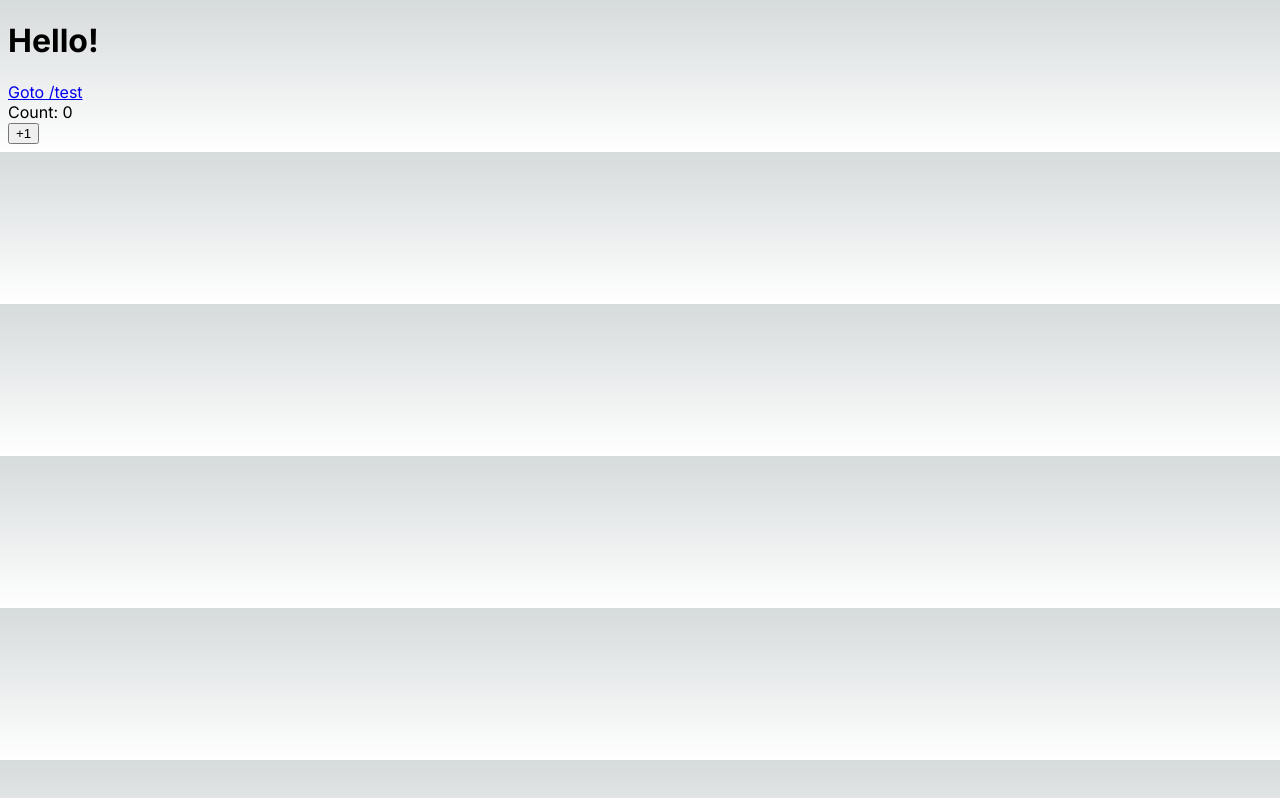
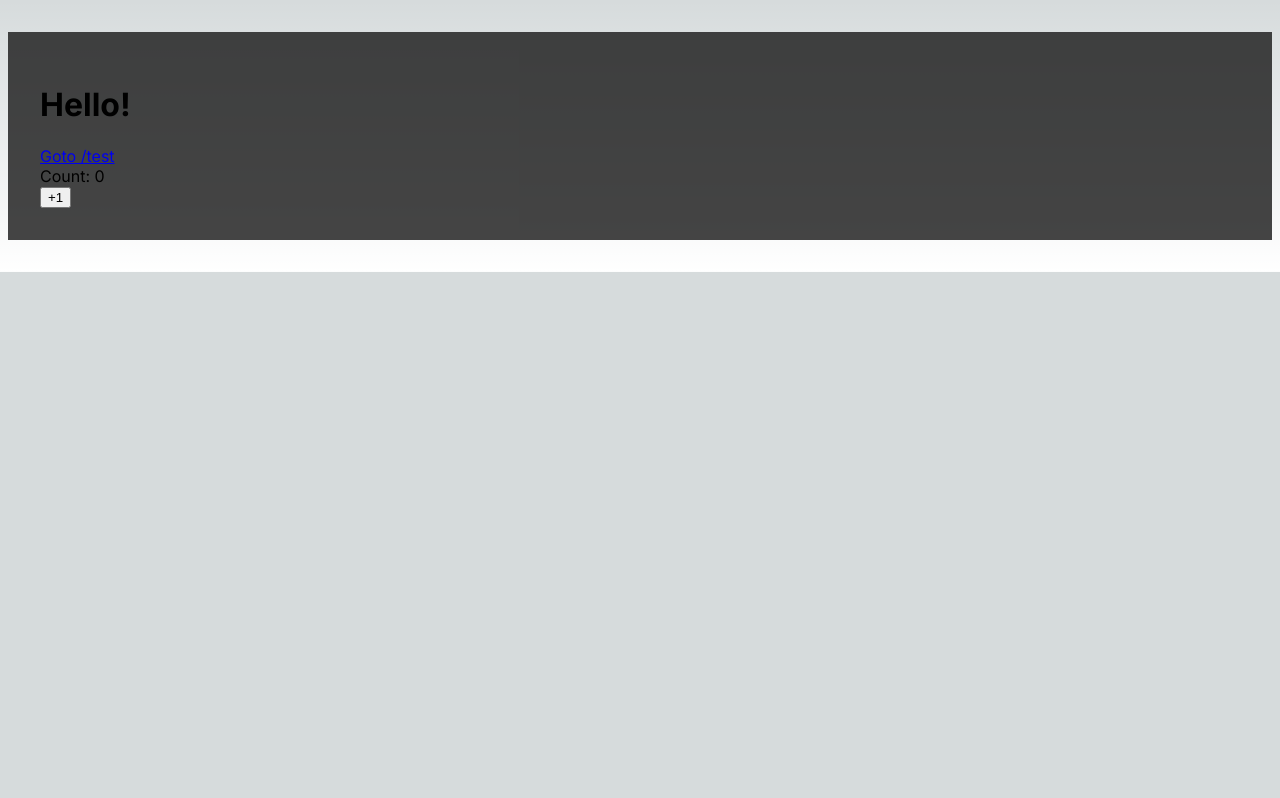
Before and after one commit to jamilettel/portfolio, a Next.js app: page / in a window 1280 px wide. Built offline with nearby package versions, Linux system fonts and the light colour scheme.

Commit message:
:sparkles: Basic page transition system OK

```diff
--- a/src/app/globals.css
+++ b/src/app/globals.css
@@ -1,4 +1,3 @@
-
 :root {
   --foreground-rgb: 0, 0, 0;
   --background-start-rgb: 214, 219, 220;
@@ -8,17 +7,18 @@
 @media (prefers-color-scheme: dark) {
   :root {
     --foreground-rgb: 255, 255, 255;
-    --background-start-rgb: 0, 0, 0;
-    --background-end-rgb: 0, 0, 0;
+    --background-start-rgb: 10, 10, 10;
+    --background-end-rgb: 10, 10, 10;
   }
 }
 
 body {
   color: rgb(var(--foreground-rgb));
-  background: linear-gradient(
-      to bottom,
+  margin: 0;
+  background: linear-gradient(to bottom,
       transparent,
-      rgb(var(--background-end-rgb))
-    )
-    rgb(var(--background-start-rgb));
+      rgb(var(--background-end-rgb))) rgb(var(--background-start-rgb));
+  background-repeat: no-repeat;
+  background-position: center;
+  background-size: contain;
 }
--- a/src/components/animated-transitions/AnimatedContainer.scss
+++ b/src/components/animated-transitions/AnimatedContainer.scss
@@ -2,4 +2,10 @@
   position: fixed;
   top: 0;
   left: 0;
+  width: 100%;
+  height: 100%;
+  max-width: 100%;
+  max-height: 100%;
+  cursor: progress !important;
+  overflow: hidden;
 }
--- a/src/components/animated-transitions/AnimatedContainer.tsx
+++ b/src/components/animated-transitions/AnimatedContainer.tsx
@@ -11,7 +11,7 @@ export default function AnimatedContainer({
   children: React.ReactNode;
   className?: string;
 }) {
-  const { savedChildren, savedId: savedPathname } = useTransitionContext();
+  const { savedChildren, savedId } = useTransitionContext();
   const pathname = usePathname();
 
   return (
@@ -22,7 +22,7 @@ export default function AnimatedContainer({
       {savedChildren && (
         <main
           dangerouslySetInnerHTML={{ __html: savedChildren.innerHTML }}
-          id={savedPathname}
+          id={savedId}
           className={`${savedChildren.className ?? ""} animate-out`}
         />
       )}
--- a/src/contexts/TransitionContext.tsx
+++ b/src/contexts/TransitionContext.tsx
@@ -11,10 +11,10 @@ interface TransitionContextProps {
 }
 
 const TransitionContext = createContext<TransitionContextProps>({
-  updateContent() {},
+  updateContent() { },
   savedChildren: null,
   fadeOut: false,
-  clearContent() {},
+  clearContent() { },
 });
 
 function TransitionProvider({ children }: { children: React.ReactNode }) {
--- a/src/modules/home/Home.module.scss
+++ /dev/null
@@ -1,3 +0,0 @@
-.title {
-  text-align: center;
-}
--- /dev/null
+++ b/src/modules/home/Home.scss
@@ -0,0 +1,42 @@
+@keyframes home-out {
+    0% {
+        transform: translateX(0);
+    }
+
+    20% {
+        transform: translateX(0);
+    }
+
+    100% {
+        transform: translateX(100vw);
+    }
+}
+
+@keyframes home-in {
+    0% {
+        transform: translateX(100vw);
+    }
+
+    100% {
+        transform: translateX(0);
+    }
+}
+
+.main-content {
+    overflow: hidden;
+
+    .content {
+        background: #171717cc;
+        width: 1200px;
+        margin: 32px auto;
+        padding: 32px;
+        transition: 500ms;
+        animation: home-in 500ms ease-in forwards;
+    }
+}
+
+.animate-out.main-content {
+    .content {
+        animation: home-out 500ms ease-out forwards;
+    }
+}
--- a/src/modules/home/Home.tsx
+++ b/src/modules/home/Home.tsx
@@ -2,25 +2,20 @@
 import AnimatedContainer from "@/components/animated-transitions/AnimatedContainer";
 import AnimatedLink from "@/components/link/AnimatedLink";
 import { useState } from "react";
-import styles from "./Home.module.scss";
+import './Home.scss';
 
-function HomeContent() {
+export default function Home() {
   const [count, setCount] = useState(0);
 
   return (
-    <main className={styles.test}>
-      <h1>Hello!</h1>
-      <AnimatedLink href="/test">Goto /test</AnimatedLink>
-      <div>Count: {count}</div>
-      <button onClick={() => setCount(count + 1)}>+1</button>
-    </main>
-  );
-}
+    <AnimatedContainer className="main-content">
+      <div className="content">
 
-export default function Home() {
-  return (
-    <AnimatedContainer>
-      <HomeContent />
+        <h1>Hello!</h1>
+        <AnimatedLink href="/test">Goto /test</AnimatedLink>
+        <div>Count: {count}</div>
+        <button onClick={() => setCount(count + 1)}>+1</button>
+      </div>
     </AnimatedContainer>
   );
 }
```
Also changed, not shown: src/modules/test/Test.scss (added, +40 -0 lines), src/modules/test/Test.tsx (+6 -3 lines), 1 other file (tests, documents, lock files or other folders).
